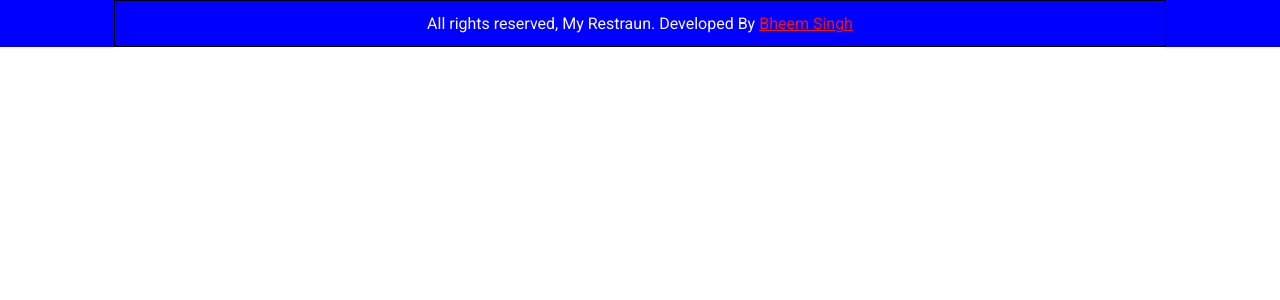
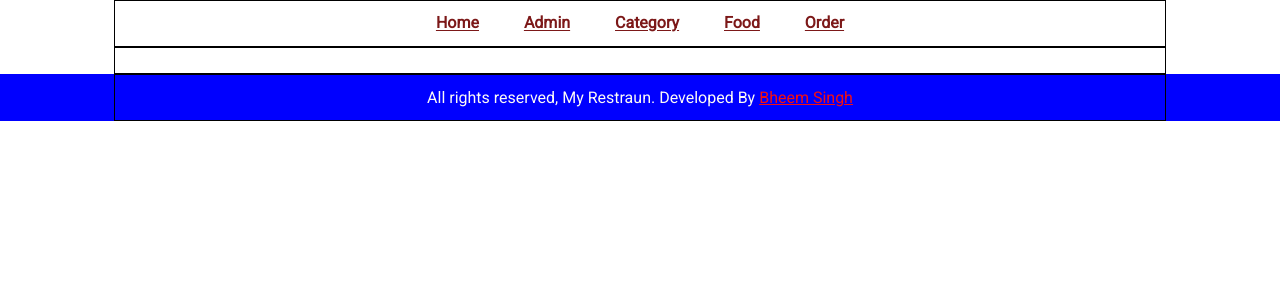
Before and after one commit to Bimlendu-Singh/MyRestraun, a PHP site: page /admin/index.php in a window 1280 px wide. Shown: the top 300 px of the page. Run offline with PHP 8.4, Linux system fonts and the light colour scheme; some web fonts are replaced.

Commit message:
admin css updated

```diff
--- a/admin/index.php
+++ b/admin/index.php
@@ -12,6 +12,29 @@
 
 <body>
 
+<!-- Menu  Section Starts Here  -->
+<div class="menu text-allign-center">
+    <div class="wrapper">
+         <ul>
+            <li><a href="#">Home</a></li>
+            <li><a href="#">Admin</a></li>
+            <li><a href="#">Category</a></li>
+            <li><a href="#">Food</a></li>
+            <li><a href="#">Order</a></li>
+        </ul>
+    </div>
+</div>
+<!-- Menu  Section Ends Here  -->
+
+
+<!-- Menu content Section Starts Here  -->
+<div class="main-content">
+    <div class="wrapper">
+
+    </div>
+</div>
+<!-- Menu content Section Ends Here  -->
+
 
 
 
--- a/css/admin.css
+++ b/css/admin.css
@@ -23,6 +23,27 @@
   text-align: center;
 }
 
+/* It will remove the black dot line from the ul */
+.wrapper ul {
+  list-style-type: none;
+}
+
+/* Css between home about foods  */
+.wrapper ul li {
+  display: inline;
+  padding: 2%;
+  font-weight: bold;
+}
+
+.wrapper ul li a {
+  color: rgb(124, 24, 24);
+}
+
+.wrapper ul li a:hover {
+  color: rgb(245, 242, 45);
+  font-size: 18px;
+}
+
 /* Css for footer */
 .footer {
   background-color: blue;
```
